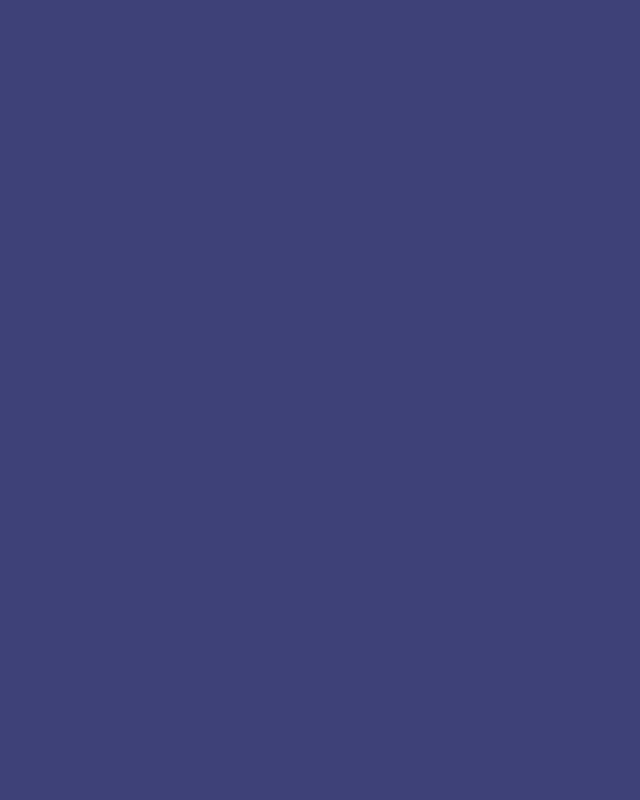
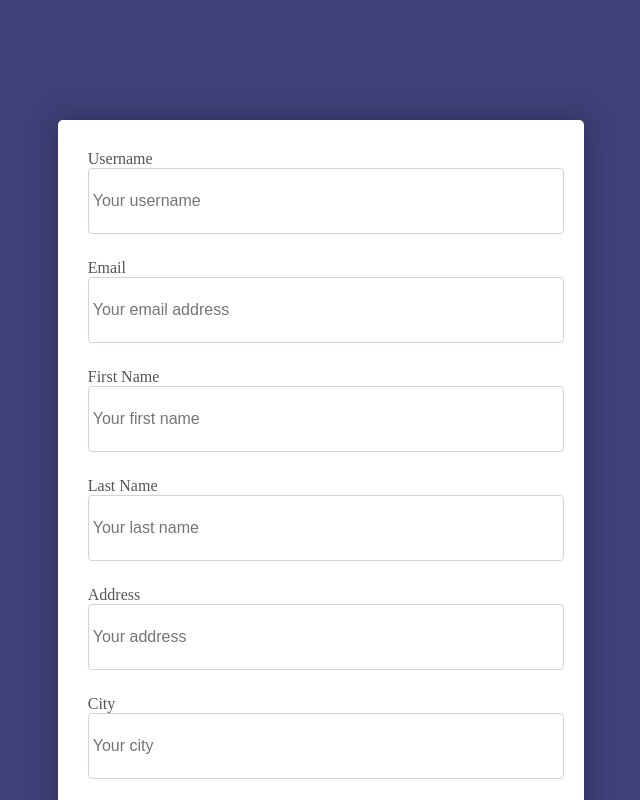
Before and after one commit to servisbos/servisbos-frontend-fix, a React (Create React App) app: page / in a window 1280 px wide. Shown: the top 800 px of the page, without its empty margins (319-959 px from the left). Built offline with nearby package versions, Linux system fonts and the light colour scheme.

Commit message:
create ui for signup user

```diff
--- a/src/users/Components/Signup/index.js
+++ b/src/users/Components/Signup/index.js
@@ -23,12 +23,149 @@ const Container = styled.div`
   margin-left: auto;
 `;
 
+const RegisterForm = styled.div`
+  margin: 60px auto;
+  color: #fff;
+`;
+
+const JustifyContent = styled.div`
+  -webkit-box-pack: center !important;
+  justify-content: center !important;
+  display: flex;
+  flex-wrap: wrap;
+  margin-right: -15px;
+  margin-left: -15px;
+`;
+
+const ColMd5 = styled.div`
+  -webkit-box-flex: 0;
+  -ms-flex: 0 0 45%;
+  flex: 0 0 45%;
+  max-width: 45%;
+`;
+
+const BoxForm = styled.div`
+  background-color: #fff;
+  padding: 30px;
+  -webkit-border-radius: 5px;
+  -moz-border-radius: 5px;
+  -ms-border-radius: 5px;
+  border-radius: 5px;
+  -webkit-box-shadow: 0px 0px 30px 0px rgba(0, 0, 0, 0.3);
+  -moz-box-shadow: 0px 0px 30px 0px rgba(0, 0, 0, 0.3);
+  box-shadow: 0px 0px 30px 0px rgba(0, 0, 0, 0.3);
+  margin-bottom: 25px;
+  color: #555555;
+`;
+
+const FormGroup = styled.div`
+  margin-bottom: 25px;
+`;
+
+const FormInputControl = styled.input`
+  font-size: 0.875rem;
+  min-height: 40px;
+  border-color: #e1e8ed;
+  display: block;
+  width: 100%;
+  padding: 0.75rem 0.25rem;
+  font-size: 1rem;
+  line-height: 1.5;
+  color: #495057;
+  background-color: #fff;
+  background-clip: padding-box;
+  border: 1px solid #ced4da;
+  border-radius: 0.25rem;
+  transition: border-color 0.15s ease-in-out, box-shadow 0.15s ease-in-out;
+`;
+
+const PassInfo = styled.div`
+  width: 100%;
+  margin-bottom: 15px;
+  color: #555;
+  text-align: center;
+  font-size: 12px;
+  font-size: 0.75rem;
+  padding: 5px 0 3px 0;
+  -webkit-border-radius: 3px;
+  -moz-border-radius: 3px;
+  -ms-border-radius: 3px;
+  border-radius: 3px;
+`;
+
 class Signup extends Component {
   render() {
     return (
       <Main>
         <BackgroundBlue>
-          <Container />
+          <Container>
+            <RegisterForm>
+              <JustifyContent>
+                <ColMd5>
+                  <form>
+                    <BoxForm>
+                      <FormGroup>
+                        <label>Username</label>
+                        <FormInputControl
+                          type="text"
+                          placeholder="Your username"
+                        />
+                      </FormGroup>
+                      <FormGroup>
+                        <label>Email</label>
+                        <FormInputControl
+                          type="email"
+                          placeholder="Your email address"
+                        />
+                      </FormGroup>
+                      <FormGroup>
+                        <label>First Name</label>
+                        <FormInputControl
+                          type="text"
+                          placeholder="Your first name"
+                        />
+                      </FormGroup>
+                      <FormGroup>
+                        <label>Last Name</label>
+                        <FormInputControl
+                          type="text"
+                          placeholder="Your last name"
+                        />
+                      </FormGroup>
+                      <FormGroup>
+                        <label>Address</label>
+                        <FormInputControl
+                          type="text-area"
+                          placeholder="Your address"
+                        />
+                      </FormGroup>
+                      <FormGroup>
+                        <label>City</label>
+                        <FormInputControl
+                          type="text-area"
+                          placeholder="Your city"
+                        />
+                      </FormGroup>
+                      <FormGroup>
+                        <label>Province</label>
+                        <FormInputControl
+                          type="text-area"
+                          placeholder="Your province"
+                        />
+                      </FormGroup>
+                      <FormGroup>
+                        <label>Postal Code</label>
+                        <FormInputControl
+                          type="number"
+                          placeholder="Your postal code"
+                        />
+                      </FormGroup>
+                    </BoxForm>
+                  </form>
+                </ColMd5>
+              </JustifyContent>
+            </RegisterForm>
+          </Container>
         </BackgroundBlue>
       </Main>
     );
```
